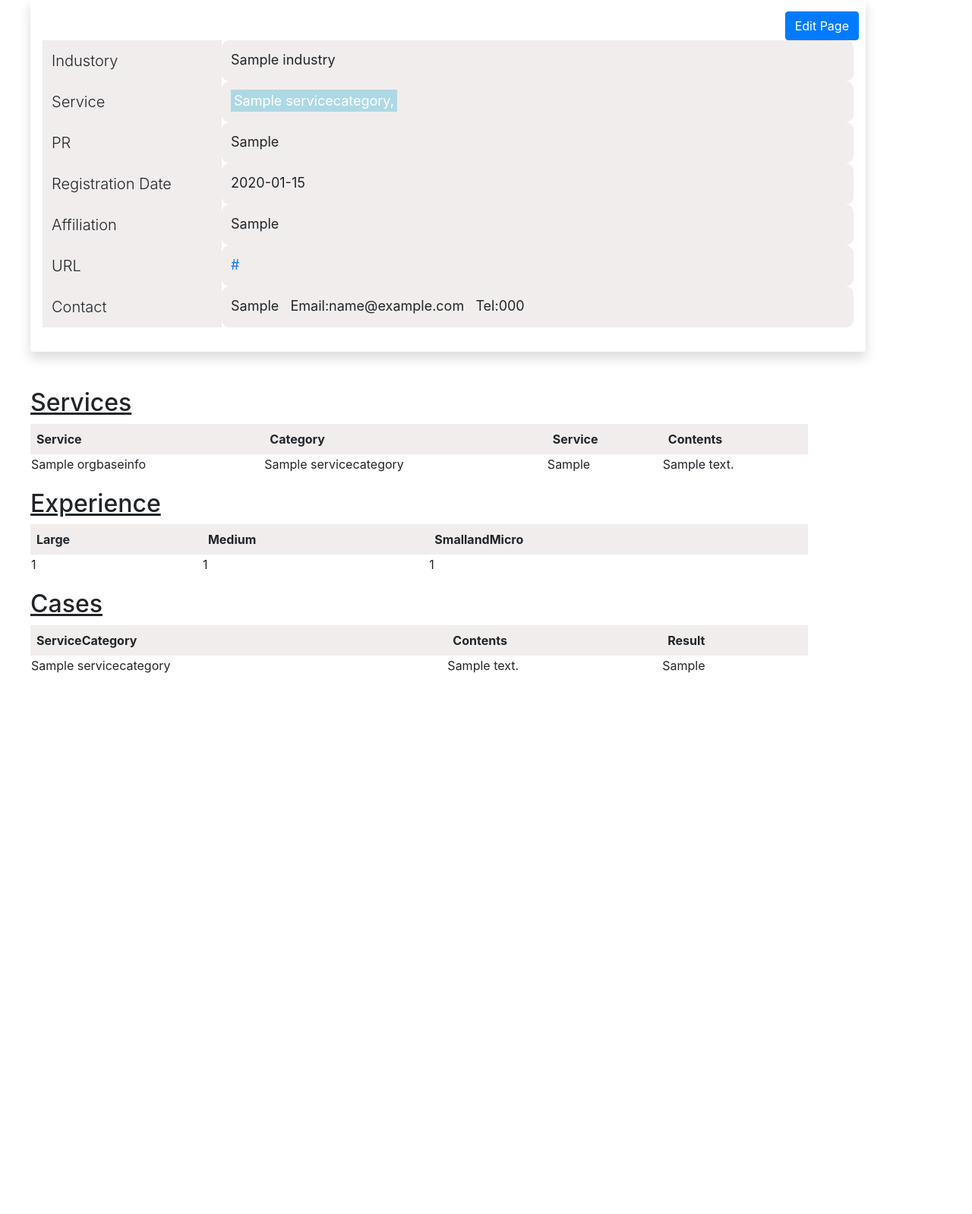
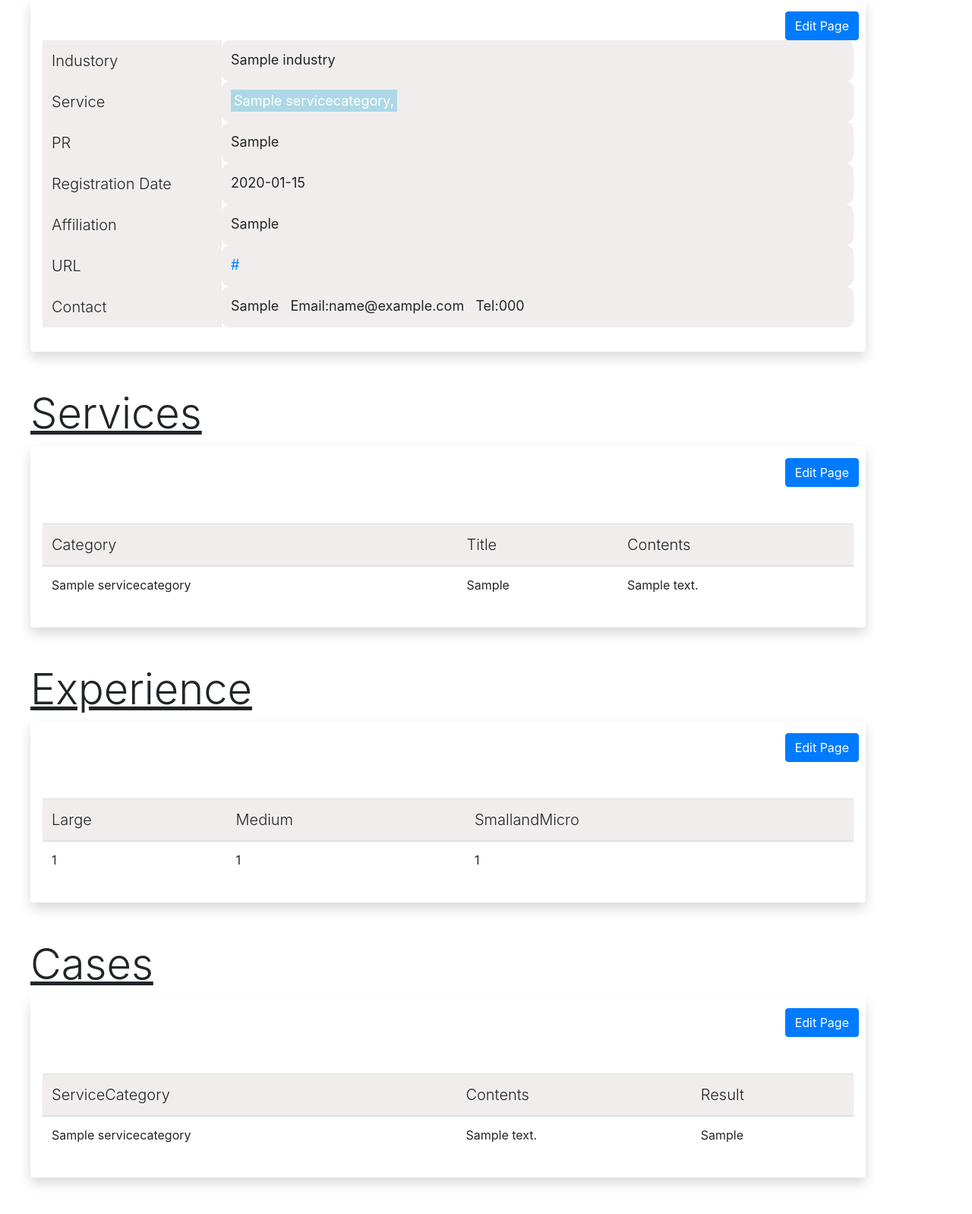
Before and after one commit to ShintaG3/bdsp, a Django app: page /details/1 in a window 1280 px wide. Shown: the part 263-1861 px from the top of the page at 76% size. Before the commit the page ends 1149 px from the top, so only its background shows below. Run offline with Django 3.2, Linux system fonts and the light colour scheme; a user stored in the database is signed in; tables that the repository leaves empty hold one stand-in row (values such as "Sample post"); some libraries are stand-ins or nearby versions.

Commit message:
added editi button and formated each section in detail page

```diff
--- a/index/templates/index/details.html
+++ b/index/templates/index/details.html
@@ -68,50 +68,89 @@
     </table>
   </section>
 
-  <section style="margin-top:20px;">
-    <h2>Services</h2>
-    <table>
+  <h2 class="display-4">Services</h2>
+  <section  class="shadow p-3 mb-5 bg-white rounded">
+    {% if user.is_authenticated %}
+      <div class="row">
+        <a class="btn btn-primary ml-auto mr-2" href="{% url 'editPage' org.id %}" >
+          Edit Page
+        </a>
+      </div>
+    {% endif %}
+    <table class="table table-hover mt-5">
+      <thead>
         <tr>
-      <th>Service</th><th>Category</th><th>Service</th><th>Contents</th>
+          <th class="lead" scope="col">Category</th>
+          <th class="lead" scope="col">Title</th>
+          <th class="lead" scope="col">Contents</th>
         </tr>
+      </thead>
+      <tbody>
         {% for service in services %}
         <tr>
-      <td>{{ service.OrgName }}</td><td>{{ service.ServiceCategory }}</td>
-      <td>{{ service.Service }}</td><td>{{ service.Contents }}</td>
+          <td>{{ service.ServiceCategory }}</td>
+          <td>{{ service.Service }}</td>
+          <td>{{ service.Contents }}</td>
         </tr>
         {% endfor %}
+      </tbody>
     </table>
   </section>
 
-  <section style="margin-top:20px;">
-    <h2>Experience</h2>
-    <table>
+  <h2 class="display-4">Experience</h2>
+  <section  class="shadow p-3 mb-5 bg-white rounded">
+    {% if user.is_authenticated %}
+      <div class="row">
+        <a class="btn btn-primary ml-auto mr-2" href="{% url 'editPage' org.id %}" >
+          Edit Page
+        </a>
+      </div>
+    {% endif %}
+    <table class="table table-hover mt-5">
+      <thead>
         <tr>
-      <th>Large</th><th>Medium</th><th>SmallandMicro</th>
+          <th class="lead" scope="col">Large</th>
+          <th class="lead" scope="col">Medium</th>
+          <th class="lead" scope="col">SmallandMicro</th>
         </tr>
+      </thead>
+      <tbody>
         {% for experience in experiences %}
         <tr>
           <td>{{ experience.Large }}</td>
           <td>{{ experience.Medium }}</td><td>{{ experience.SmallandMicro }}</td>
         </tr>
         {% endfor %}
+      </tbody>
     </table>
   </section>
 
-  <section style="margin-top:20px;">
-    <h2>Cases</h2>
-    <table>
+  <h2 class="display-4">Cases</h2>
+  <section  class="shadow p-3 mb-5 bg-white rounded">
+    {% if user.is_authenticated %}
+      <div class="row">
+        <a class="btn btn-primary ml-auto mr-2" href="{% url 'editPage' org.id %}" >
+          Edit Page
+        </a>
+      </div>
+    {% endif %}
+    <table class="table table-hover mt-5">
+      <thead>
         <tr>
-      <th>ServiceCategory</th><th>Contents</th><th>Result</th>
+          <th class="lead" scope="col">ServiceCategory</th>
+          <th class="lead" scope="col">Contents</th>
+          <th class="lead" scope="col">Result</th>
         </tr>
+      </thead>
+      <tbody>
         {% for case in cases %}
         <tr>
-      <td>
-      {{ case.ServiceCategory.Name }}
-      </td>
-      <td>{{ case.Contents }}</td><td>{{ case.Result }}</td>
+          <td>{{ case.ServiceCategory.Name }}</td>
+          <td>{{ case.Contents }}</td>
+          <td>{{ case.Result }}</td>
         </tr>
         {% endfor %}
+      </tbody>
     </table>
   </section>
 </main>
```
Lines whose indentation alone changed are shown as unchanged.
